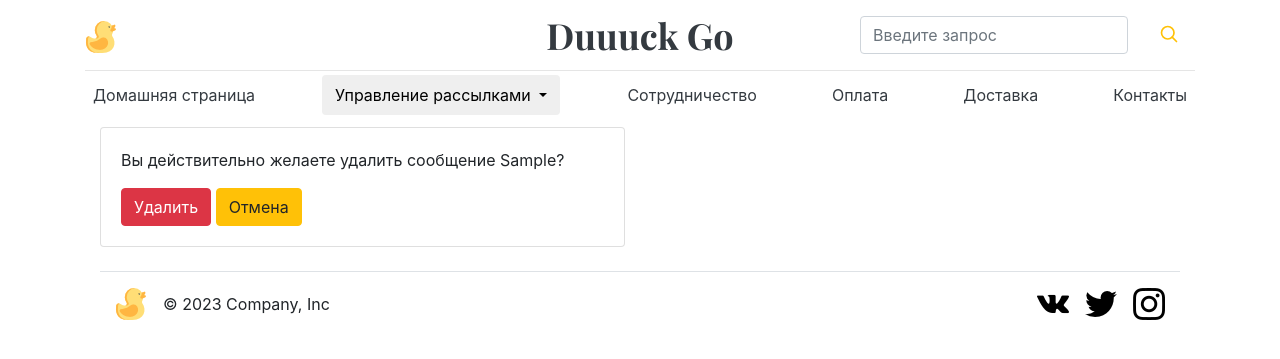
After one commit to Infuzoria/duck_shop, a Django app: page /delete_text/1/ in a window 1280 px wide. The commit adds this page. Shown: the top 359 px of the page. Run offline with Django 4.2, Linux system fonts and the light colour scheme; tables that the repository leaves empty hold one stand-in row (values such as "Sample post"); some libraries are stand-ins or nearby versions.

Commit message:
Реализовали контроллер для удаления сообщений

```diff
--- /dev/null
+++ b/mailing_app/templates/mailing_app/text_confirm_delete.html
@@ -0,0 +1,22 @@
+{% extends 'base.html' %}
+{% block content %}
+{% load custom %}
+
+<div class="col-12">
+    <div class="row">
+        <div class="col-6">
+            <div class="card">
+                <div class="card-body">
+                    <form method="post">
+                        {% csrf_token %}
+                        <p>Вы действительно желаете удалить сообщение {{object.topic}}?</p>
+                        <button type="submit" class="btn btn-danger">Удалить</button>
+                        <a href="/texts" class="btn btn-warning">Отмена</a>
+                    </form>
+                </div>
+            </div>
+        </div>
+    </div>
+</div>
+
+{% endblock%}
--- a/mailing_app/templates/mailing_app/text_list.html
+++ b/mailing_app/templates/mailing_app/text_list.html
@@ -27,7 +27,7 @@
                         <h7 class="card-title">{{ object.text|truncatechars:100 }}</h7>
                     </div>
                     <a href="{% url 'mailing_app:update_text' object.pk %}" class="btn btn-sm btn-warning">Редактировать</a>
-                    <a href="#" class="btn btn-sm btn-warning">Удалить</a>
+                    <a href="{% url 'mailing_app:delete_text' object.pk %}" class="btn btn-sm btn-warning">Удалить</a>
                 </div>
             </div>
         </div>
--- a/mailing_app/urls.py
+++ b/mailing_app/urls.py
@@ -1,6 +1,6 @@
 from django.urls import path
 from mailing_app.views import (ClientCreateView, ClientListView, ClientUpdateView, ClientDeleteView, TextCreateView,
-                               TextListView, TextUpdateView)
+                               TextListView, TextUpdateView, TextDeleteView)
 
 app_name = 'mailing_app'
 
@@ -12,4 +12,5 @@ urlpatterns = [
     path('create_text/', TextCreateView.as_view(), name='create_text'),
     path('texts/', TextListView.as_view(), name="list_of_texts"),
     path('text_update/<int:pk>/', TextUpdateView.as_view(), name='update_text'),
+    path('delete_text/<int:pk>/', TextDeleteView.as_view(), name='delete_text'),
 ]
--- a/mailing_app/views.py
+++ b/mailing_app/views.py
@@ -38,3 +38,8 @@ class TextUpdateView(UpdateView):
     model = Text
     form_class = TextForm
     success_url = '/texts'
+
+
+class TextDeleteView(DeleteView):
+    model = Text
+    success_url = '/texts'
```
